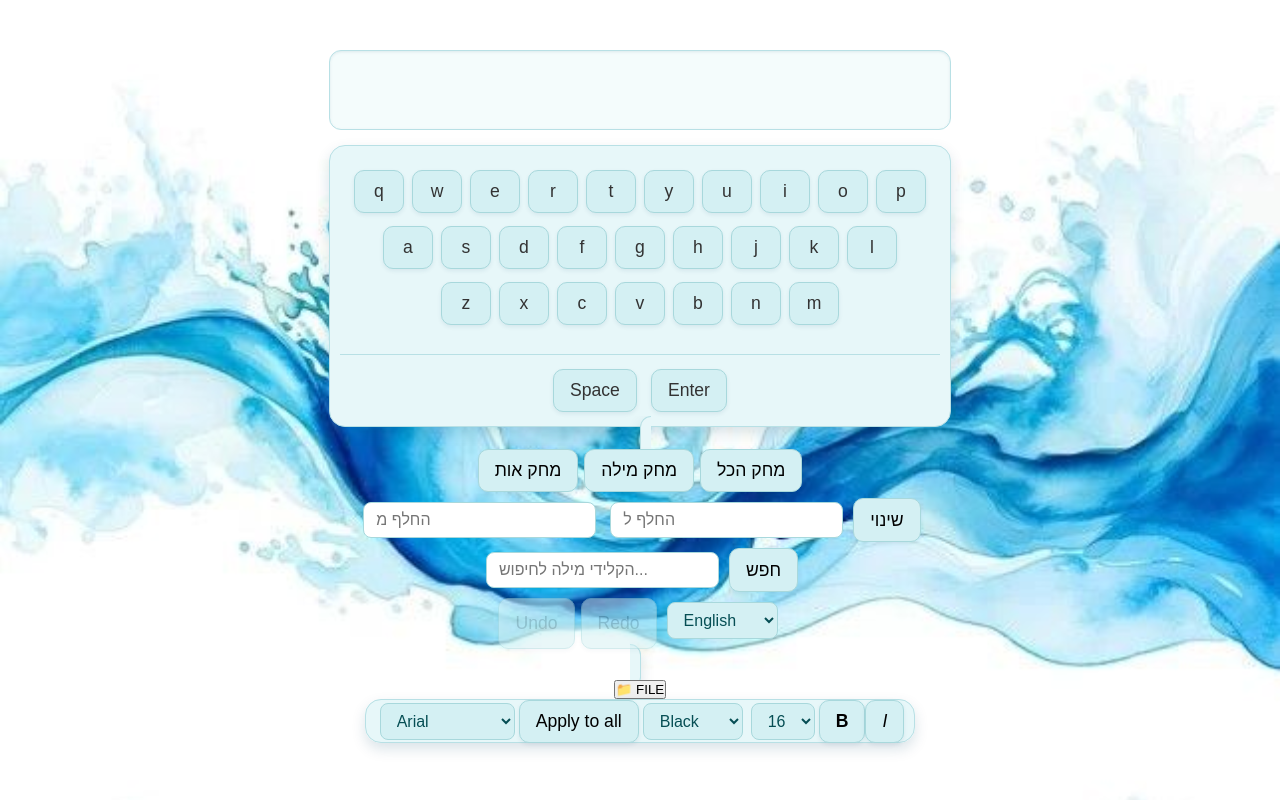
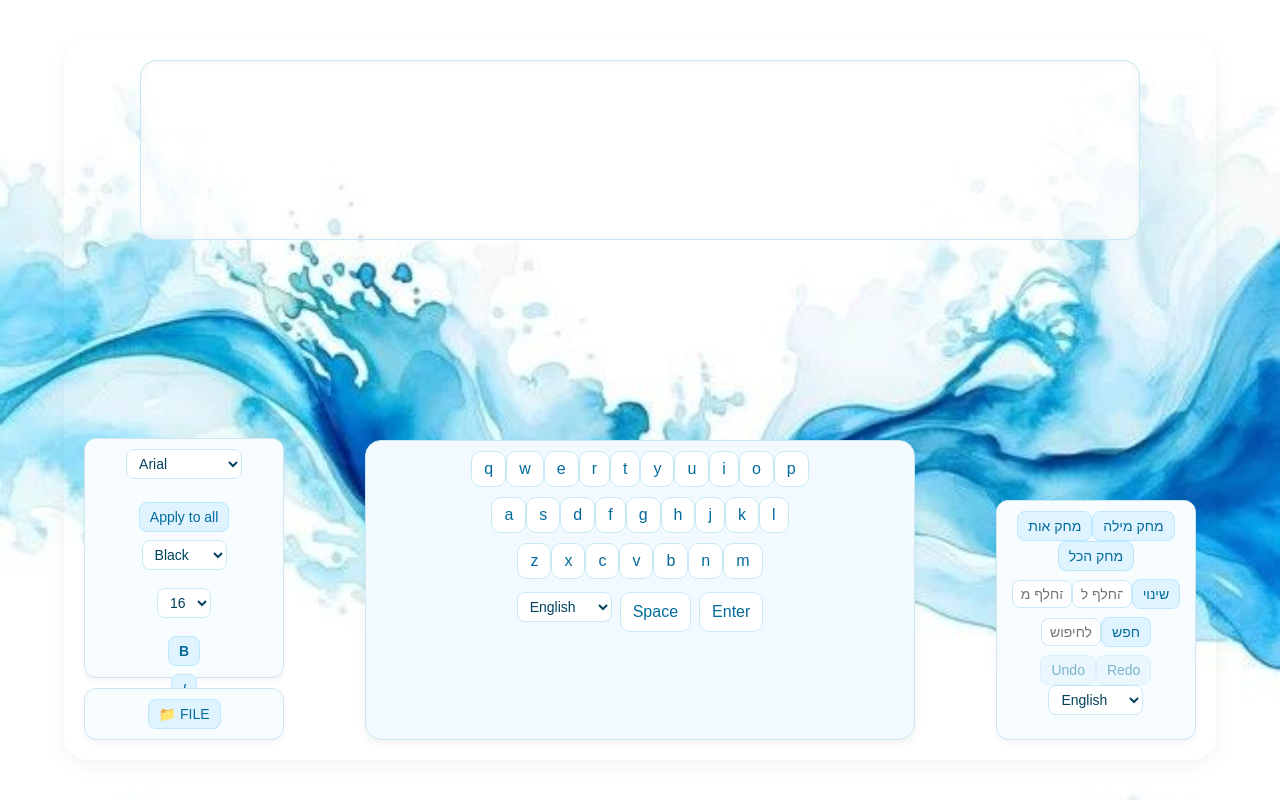
Before and after one commit to NechamaSanders/keyboard_project, a React (Vite) app: page / in a window 1280 px wide. Built offline with nearby package versions, Linux system fonts and the light colour scheme.

Commit message:
a little css

```diff
--- a/src/components/App.css
+++ b/src/components/App.css
@@ -1,4 +1,4 @@
-body {
+/* body {
   background: linear-gradient(135deg, #d9f3f5, #eafcfd);
   font-family: 'Segoe UI', sans-serif;
   display: flex;
@@ -44,4 +44,220 @@ select:focus {
   outline: none;
   border-color: #91cfd6;
   background-color: #b0e1e7;
+} */
+/* ===== Global Styles ===== */
+/* ===== Base ===== */
+body {
+  margin: 0;
+  font-family: 'Inter', 'Segoe UI', sans-serif;
+  height: 100vh;
+  display: flex;
+  justify-content: center;
+  align-items: center;
+  width:100vw;
 }
+
+#root {
+  width: 100%;
+  display: flex;
+  justify-content: center;
+  align-items: center;
+}
+
+/* ===== App Container ===== */
+.app-container {
+  width: 90%;
+
+  height: 90vh;
+  display: flex;
+  flex-direction: column;
+  justify-content: space-between;
+  align-items: center;
+  border-radius: 24px;
+  box-shadow: 0 6px 20px rgba(0, 0, 0, 0.05);
+  padding: 20px;
+}
+
+/* ===== Display Section ===== */
+.display-section {
+  width: 100%;
+  display: flex;
+  justify-content: center;
+  margin-bottom: 10px;
+}
+
+.text-display {
+  width: 90%;
+  min-height: 180px;
+  background: #ffffffc5;
+  border: 1px solid #c9e8f5;
+  border-radius: 16px;
+  padding: 15px 20px;
+  box-shadow: inset 0 0 8px rgba(0, 0, 0, 0.05);
+  overflow-y: auto;
+  line-height: 1.6;
+  font-size: 16px;
+  color: #03425e;
+  white-space: pre-wrap;
+}
+
+/* ===== Tools and Keyboard Row ===== */
+.tools-row {
+  display: flex;
+  justify-content: space-between;
+  align-items: flex-end;
+  width: 100%;
+  height: 100%;
+  flex-grow: 1;
+  margin-top: 10px;
+}
+
+/* Left Tools */
+.left-tools {
+  display: flex;
+  flex-direction: column;
+  gap: 10px;
+  width: 18%;
+  align-items: center;
+  justify-content: flex-end;
+  height: 30vh;
+}
+
+/* Right Tools */
+.right-tools {
+  display: flex;
+  flex-direction: column;
+  gap: 10px;
+  width: 18%;
+  align-items: center;
+  justify-content: flex-end;
+  height: 30vh;
+}
+
+/* Center Keyboard */
+.keyboard-center {
+  flex-grow: 1;
+  display: flex;
+  justify-content: center;
+  align-items: flex-end;
+}
+
+/* ===== Keyboard ===== */
+.keyboard {
+  display: flex;
+  flex-direction: column;
+  align-items: center;
+  background: #f2faff;
+  border: 1px solid #c9e8f5;
+  border-radius: 16px;
+  padding: 10px 15px;
+  width: 100%;
+  max-width: 550px;
+  height: 300px;
+  box-shadow: 0 4px 10px rgba(0, 0, 0, 0.05);
+}
+
+.keyboard-scroll {
+  max-height: 280px;
+  overflow-y: auto;
+  display: flex;
+  flex-wrap: wrap;
+  justify-content: center;
+  gap: 5px;
+}
+
+.keyboard-bottom {
+  display: flex;
+  justify-content: center;
+  gap: 8px;
+  margin-top: 8px;
+}
+
+/* ===== Keys ===== */
+.key {
+  background: #ffffff;
+  border: 1px solid #c9e8f5;
+  border-radius: 10px;
+  padding: 8px 12px;
+  font-size: 16px;
+  color: #036b9c;
+  cursor: pointer;
+  transition: all 0.15s ease;
+}
+
+.key:hover {
+  background: #e2f4ff;
+  transform: translateY(-2px);
+}
+
+.key:active {
+  background: #bde7ff;
+  transform: translateY(0);
+}
+
+/* ===== Tool Buttons ===== */
+.editing-tools,
+.fileTools,
+.design-tools {
+  background: #f7fcff;
+  border: 1px solid #cde6f2;
+  border-radius: 12px;
+  padding: 10px;
+  box-shadow: 0 3px 6px rgba(0, 0, 0, 0.04);
+  display: flex;
+  flex-direction: column;
+  align-items: center;
+  gap: 8px;
+  width: 100%;
+  height:100%;
+}
+
+button {
+  background: #dff4ff;
+  border: 1px solid #bde7ff;
+  border-radius: 8px;
+  padding: 6px 10px;
+  cursor: pointer;
+  transition: all 0.2s ease;
+  font-size: 14px;
+  color: #036b9c;
+}
+
+button:hover {
+  background: #c8edff;
+  transform: translateY(-1px);
+}
+
+/* ===== Select Inputs ===== */
+select,
+input {
+  background: #ffffff;
+  border: 1px solid #c9e8f5;
+  border-radius: 8px;
+  padding: 5px 8px;
+  font-size: 14px;
+  color: #03425e;
+  outline: none;
+}
+input{
+  width:60px;
+}
+select:focus,
+input:focus {
+  border-color: #89d2ff;
+}
+
+/* ===== Scrollbars (Light Blue) ===== */
+::-webkit-scrollbar {
+  width: 8px;
+  height: 8px;
+}
+
+::-webkit-scrollbar-thumb {
+  background: #cde9f7;
+  border-radius: 8px;
+}
+
+::-webkit-scrollbar-thumb:hover {
+  background: #b4e1f7;
+}
--- a/src/components/App.jsx
+++ b/src/components/App.jsx
@@ -4,7 +4,7 @@ import TextDisplay from "./TextDisplay";
 import EditingTools from './EditingTools'
 import DesignTools from "./DesignTools";
 import FileTools from "./FileTools";
-
+import "./App.css";
 
 export default function App() {
   const [text, setText] = useState([]);
@@ -39,30 +39,38 @@ export default function App() {
   }
 
   return (
-    <div style={{ padding: 20 }}>
+    <div className="app-container">
+      <div className="display-section">
         <TextDisplay text={text} language={language} style={style} />
+      </div>
+
+      <div className="tools-row">
+        <div className="left-tools">
+          <DesignTools style={style}
+            setStyle={setStyle}
+            text={text}
+            setTextWithHistory={setTextWithHistory} />
+
+          <FileTools text={text}
+            setTextWithHistory={setTextWithHistory} />
+        </div>
+
+        <div className="keyboard-center">
           <Keyboard language={language} onKeyPress={handleKeyPress} />
-      <EditingTools
-        text={text}
+
+        </div>
+
+        <div className="right-tools">
+          <EditingTools text={text}
             setTextWithHistory={setTextWithHistory}
             history={history}
             historyIndex={historyIndex}
             setHistoryIndex={setHistoryIndex}
             setText={setText}
             language={language}
-        setLanguage={setLanguage}
-      />
-      <FileTools
-      text={text}
-        setTextWithHistory={setTextWithHistory}
-
-      />
-      <DesignTools
-        style={style}
-        setStyle={setStyle}
-        text={text}
-        setTextWithHistory={setTextWithHistory}
-      />
+            setLanguage={setLanguage} />
+        </div>
+      </div>
     </div>
   );
 }
--- a/src/components/EditingTools.jsx
+++ b/src/components/EditingTools.jsx
@@ -1,6 +1,6 @@
 import React from 'react'
 import { useState } from "react";
-import "./EditingTools.css";
+//import "./EditingTools.css";
 
 export default function EditingTools({
   text,
--- a/src/components/Key.jsx
+++ b/src/components/Key.jsx
@@ -1,5 +1,5 @@
 import React from 'react'
-import "./key.css";
+//import "./key.css";
 export default function Key({ label, onClick }) {
 
     return (<>
--- a/src/components/Keyboard.jsx
+++ b/src/components/Keyboard.jsx
@@ -1,7 +1,7 @@
 import React from "react";
 import Key from './Key'
-import "./Keyboard.css";
-export default function Keyboard({ language, onKeyPress }) {
+//import "./Keyboard.css";
+export default function Keyboard({ language, onKeyPress, setLanguage }) {
     const keyboards = {
         english: [
             ["q", "w", "e", "r", "t", "y", "u", "i", "o", "p"],
@@ -56,6 +56,17 @@ export default function Keyboard({ language, onKeyPress }) {
                 ))}
             </div>
             <div className="keyboard-bottom">
+                <select
+                    value={language}
+                    onChange={(e) => setLanguage(e.target.value)}
+                    style={{ marginBottom: 10 }}
+                >
+                    <option value="english">English</option>
+                    <option value="hebrew">Hebrew</option>
+                    <option value="emojis">Emojis</option>
+                    <option value="numbers">Numbers</option>
+                    <option value="symbols">Symbols</option>
+                </select>
                 <Key label="Space" onClick={onKeyPress} />
                 <Key label="Enter" onClick={onKeyPress} />
             </div>
--- a/src/components/TextDisplay.jsx
+++ b/src/components/TextDisplay.jsx
@@ -1,6 +1,6 @@
 // TextDisplay.jsx
 import React from "react";
-import "./TextDisplay.css";
+//import "./TextDisplay.css";
 export default function TextDisplay({ text, language, style }) {
     console.log("this is text")
 
```
Lines whose indentation alone changed are shown as unchanged.
